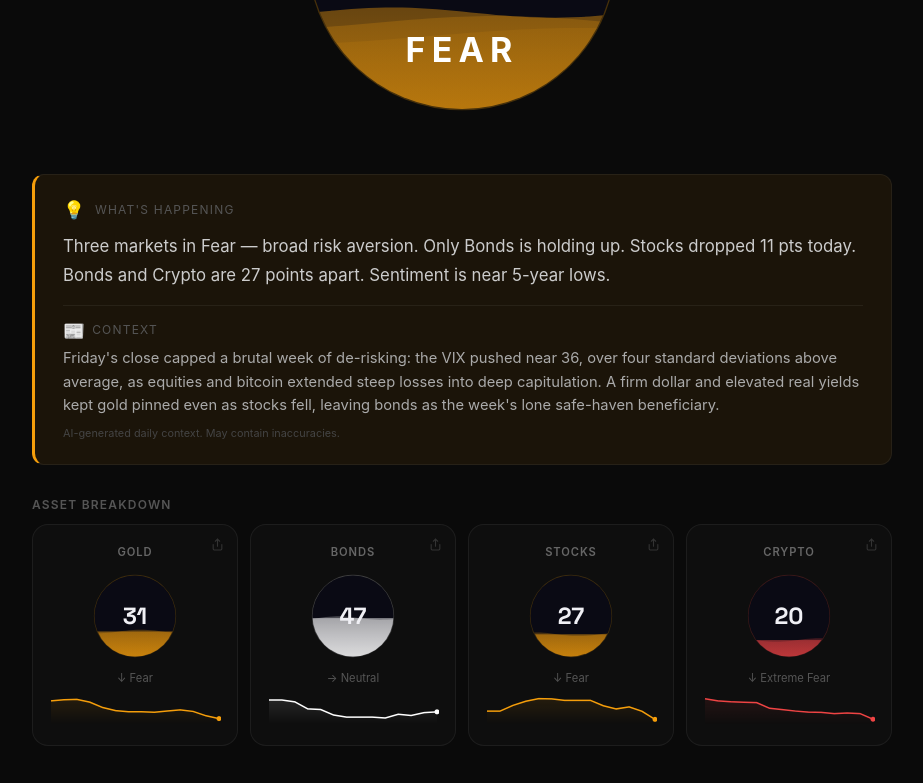
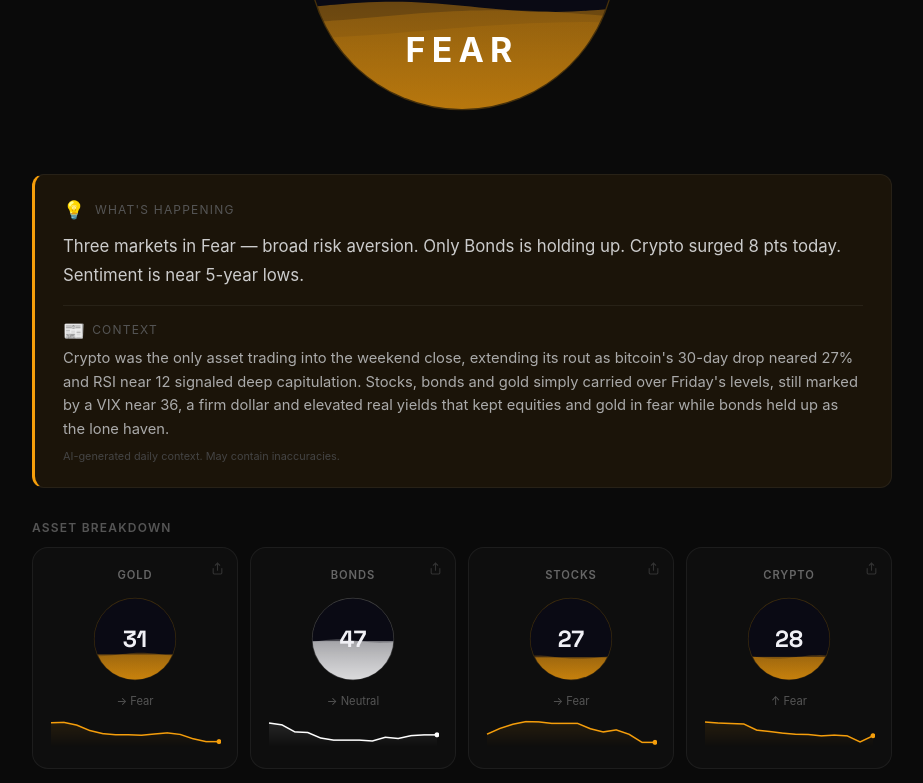
Before and after one commit to applenostalgeek-sketch/gold-fear-greed-index, a plain HTML site: page index.html in a window 1280 px wide. Shown: the part 439-1222 px from the top of the page, without its empty margins (178-1101 px from the left). Drawn offline with Linux system fonts and the light colour scheme.

Commit message:
Update Gold, Stocks, Crypto & Bonds Fear & Greed Indices - 2026-11-22 04:09 UTC

```diff
--- a/data/bonds-fear-greed.json
+++ b/data/bonds-fear-greed.json
@@ -1,7 +1,7 @@
 {
   "score": 47.4,
   "label": "Neutral",
-  "timestamp": "2026-11-21T04:07:50Z",
+  "timestamp": "2026-11-22T04:07:48Z",
   "components": {
     "yield_curve": {
       "score": 58.4,
@@ -36,6 +36,12 @@
   },
   "history": [
     {
+      "date": "2026-11-22",
+      "score": 47.4,
+      "label": "Neutral",
+      "price": 81.45
+    },
+    {
       "date": "2026-11-21",
       "score": 47.4,
       "label": "Neutral",
@@ -2215,12 +2221,6 @@
     },
     {
       "date": "2025-11-23",
-      "score": 55.4,
-      "label": "Neutral",
-      "price": 88.5
-    },
-    {
-      "date": "2025-11-22",
       "score": 55.4,
       "label": "Neutral",
       "price": 88.5
--- a/data/crypto-fear-greed.json
+++ b/data/crypto-fear-greed.json
@@ -1,36 +1,41 @@
 {
-  "score": 20.3,
-  "label": "Extreme Fear",
-  "timestamp": "2026-11-21T04:07:47Z",
+  "score": 27.9,
+  "label": "Fear",
+  "timestamp": "2026-11-22T04:07:46Z",
   "components": {
     "context": {
-      "score": 0,
+      "score": 4.5,
       "weight": 0.3,
-      "detail": "30-day change: -31.7%"
+      "detail": "30-day change: -26.8%"
     },
     "momentum": {
-      "score": 13.2,
+      "score": 15.4,
       "weight": 0.2,
-      "detail": "RSI: 9, Price vs MA200: -23.4%"
+      "detail": "RSI: 12, Price vs MA200: -18.0%"
     },
     "dominance": {
-      "score": 36.9,
+      "score": 46.2,
       "weight": 0.2,
-      "detail": "BTC -26.6% vs ETH -31.0% (14d)"
+      "detail": "BTC -20.4% vs ETH -21.6% (14d)"
     },
     "volume": {
-      "score": 33.2,
+      "score": 33.7,
       "weight": 0.15,
-      "detail": "Vol 7d/30d: 1.34x, price down"
+      "detail": "Vol 7d/30d: 1.33x, price down"
     },
     "volatility": {
-      "score": 35.1,
+      "score": 61.3,
       "weight": 0.15,
-      "detail": "Vol 14d: 60.7% annualized"
+      "detail": "Vol 14d: 46.3% annualized"
     }
   },
   "history": [
     {
+      "date": "2026-11-22",
+      "score": 27.9,
+      "price": 59384.58
+    },
+    {
       "date": "2026-11-21",
       "score": 20.3,
       "price": 55566.85
@@ -1849,11 +1854,6 @@
       "date": "2025-11-23",
       "score": 31.1,
       "price": 86805.01
-    },
-    {
-      "date": "2025-11-22",
-      "score": 30.2,
-      "price": 84648.36
     }
   ]
 }
--- a/data/gold-fear-greed.json
+++ b/data/gold-fear-greed.json
@@ -1,7 +1,7 @@
 {
   "score": 30.9,
   "label": "Fear",
-  "timestamp": "2026-11-21T04:07:42Z",
+  "timestamp": "2026-11-22T04:07:44Z",
   "components": {
     "gld_price": {
       "score": 0,
@@ -9,9 +9,9 @@
       "detail": "GLD 14d: -10.1%"
     },
     "momentum": {
-      "score": 12.8,
+      "score": 12.4,
       "weight": 0.2,
-      "detail": "RSI: 26, Price < MA50"
+      "detail": "RSI: 25, Price < MA50"
     },
     "gold_vs_spy": {
       "score": 46.1,
@@ -19,9 +19,9 @@
       "detail": "GLD -10.1% vs SPY -8.6% (14d)"
     },
     "dollar_index": {
-      "score": 21.0,
+      "score": 21.4,
       "weight": 0.1,
-      "detail": "DXY: 103.84 (+1.9% 14d, MA30: 102.38)"
+      "detail": "DXY: 103.81 (+1.9% 14d, MA30: 102.38)"
     },
     "real_rates": {
       "score": 21.0,
@@ -36,6 +36,11 @@
   },
   "history": [
     {
+      "date": "2026-11-22",
+      "score": 30.9,
+      "price": 322.87
+    },
+    {
       "date": "2026-11-21",
       "score": 30.9,
       "price": 322.87
@@ -1852,11 +1857,6 @@
     },
     {
       "date": "2025-11-23",
-      "score": 67.0,
-      "price": 374.27
-    },
-    {
-      "date": "2025-11-22",
       "score": 67.0,
       "price": 374.27
     }
--- a/data/market-summary.json
+++ b/data/market-summary.json
@@ -1,11 +1,11 @@
 {
-  "date": "2026-11-21",
-  "timestamp": "2026-11-21T04:08:59Z",
-  "session": "2026-11-20",
+  "date": "2026-11-22",
+  "timestamp": "2026-11-22T04:09:31Z",
+  "session": "2026-11-21",
   "is_new": true,
   "source": "ai",
-  "summary": "Friday's close capped a brutal week of de-risking: the VIX pushed near 36, over four standard deviations above average, as equities and bitcoin extended steep losses into deep capitulation. A firm dollar and elevated real yields kept gold pinned even as stocks fell, leaving bonds as the week's lone safe-haven beneficiary.",
-  "tweet": "VIX near 36, bitcoin in deep capitulation, gold capped by a firm dollar \u2014 bonds were the only refuge as the week's risk-off slide intensified into Friday's close.",
+  "summary": "Crypto was the only asset trading into the weekend close, extending its rout as bitcoin's 30-day drop neared 27% and RSI near 12 signaled deep capitulation. Stocks, bonds and gold simply carried over Friday's levels, still marked by a VIX near 36, a firm dollar and elevated real yields that kept equities and gold in fear while bonds held up as the lone haven.",
+  "tweet": "Crypto alone traded the weekend and kept sliding (BTC -27% in 30d, RSI ~12), while stocks, bonds and gold just carried Friday's fear-soaked closes.",
   "scores": {
     "gold": {
       "score": 30.9,
@@ -16,15 +16,15 @@
       "label": "Fear"
     },
     "crypto": {
-      "score": 20.3,
-      "label": "Extreme Fear"
+      "score": 27.9,
+      "label": "Fear"
     },
     "bonds": {
       "score": 47.4,
       "label": "Neutral"
     },
     "sentiment": {
-      "score": 31.5,
+      "score": 33.4,
       "label": "Fear"
     }
   }
--- a/data/previous-labels.json
+++ b/data/previous-labels.json
@@ -2,6 +2,6 @@
   "gold": "Fear",
   "bonds": "Neutral",
   "stocks": "Fear",
-  "crypto": "Extreme Fear",
+  "crypto": "Fear",
   "sentiment": "Fear"
 }
--- a/data/previous-scores.json
+++ b/data/previous-scores.json
@@ -2,6 +2,6 @@
   "gold": 30.9,
   "bonds": 47.4,
   "stocks": 27.4,
-  "crypto": 20.3,
-  "sentiment": 31.5
+  "crypto": 27.9,
+  "sentiment": 33.4
 }
--- a/data/stocks-fear-greed.json
+++ b/data/stocks-fear-greed.json
@@ -1,7 +1,7 @@
 {
   "score": 27.4,
   "label": "Fear",
-  "timestamp": "2026-11-21T04:07:45Z",
+  "timestamp": "2026-11-22T04:07:45Z",
   "components": {
     "price_strength": {
       "score": 0,
@@ -41,6 +41,11 @@
   },
   "history": [
     {
+      "date": "2026-11-22",
+      "score": 27.4,
+      "price": 689.81
+    },
+    {
       "date": "2026-11-21",
       "score": 27.4,
       "price": 689.81
@@ -1857,11 +1862,6 @@
     },
     {
       "date": "2025-11-23",
-      "score": 44.9,
-      "price": 657.09
-    },
-    {
-      "date": "2025-11-22",
       "score": 44.9,
       "price": 657.09
     }
--- a/index.html
+++ b/index.html
@@ -16,7 +16,7 @@
     <link rel="canonical" href="https://onoff.markets/">
 
     <!-- SEO Meta Tags -->
-    <meta name="description" content="Market sentiment is 32 (fear). Gold 31, Bonds 47, Stocks 27, Crypto 20. Fear &amp; Greed across 4 asset classes, updated daily.">
+    <meta name="description" content="Market sentiment is 33 (fear). Gold 31, Bonds 47, Stocks 27, Crypto 28. Fear &amp; Greed across 4 asset classes, updated daily.">
     <meta name="keywords" content="market sentiment, fear and greed index, gold sentiment, bonds sentiment, crypto fear greed, stock market sentiment, market fear greed">
     <meta name="author" content="OnOff.Markets">
 
@@ -41,10 +41,10 @@
         "@type": "WebApplication",
         "name": "OnOff.Markets — Fear & Greed Index",
         "url": "https://onoff.markets",
-        "description": "Market sentiment is 32 (fear). Gold 31, Bonds 47, Stocks 27, Crypto 20. Fear & Greed across 4 asset classes, updated daily.",
+        "description": "Market sentiment is 33 (fear). Gold 31, Bonds 47, Stocks 27, Crypto 28. Fear & Greed across 4 asset classes, updated daily.",
         "applicationCategory": "FinanceApplication",
         "operatingSystem": "All",
-        "dateModified": "2026-11-21",
+        "dateModified": "2026-11-22",
         "offers": {
                 "@type": "Offer",
                 "price": "0",
@@ -574,7 +574,7 @@
         <div class="header">
             <h1>Market Sentiment</h1>
             <div class="tagline">Are investors fearful or greedy today?</div>
-            <div class="updated" id="updated">Updated: November 21, 2026</div>
+            <div class="updated" id="updated">Updated: November 22, 2026</div>
         </div>
 
         <!-- Hero Score: Circle Gauge -->
@@ -598,7 +598,7 @@
                         <rect id="water-fill" x="0" y="200" width="200" height="200" fill="url(#fill-gradient)" />
                         <path id="wave" d="" fill="url(#fill-gradient)" opacity="0.6" />
                     </g>
-                    <text x="100" y="82" class="circle-score-text" id="score" text-anchor="middle" dominant-baseline="central">32</text>
+                    <text x="100" y="82" class="circle-score-text" id="score" text-anchor="middle" dominant-baseline="central">33</text>
                     <text id="sentimentArrow" class="circle-arrow" x="138" y="82" text-anchor="start" dominant-baseline="central"></text>
                     <text x="100" y="107" class="circle-suffix" text-anchor="middle" dominant-baseline="central">/100</text>
                     <text x="100" y="155" class="circle-label" id="label" text-anchor="middle" dominant-baseline="central">FEAR</text>
@@ -612,7 +612,7 @@
                 <span class="insight-icon">💡</span>
                 <h2 class="insight-title">What's happening</h2>
             </div>
-            <div class="insight-text" id="insight">Friday&#x27;s close capped a brutal week of de-risking: the VIX pushed near 36, over four standard deviations above average, as equities and bitcoin extended steep losses into deep capitulation. A firm dollar and elevated real yields kept gold pinned even as stocks fell, leaving bonds as the week&#x27;s lone safe-haven beneficiary.</div>
+            <div class="insight-text" id="insight">Crypto was the only asset trading into the weekend close, extending its rout as bitcoin&#x27;s 30-day drop neared 27% and RSI near 12 signaled deep capitulation. Stocks, bonds and gold simply carried over Friday&#x27;s levels, still marked by a VIX near 36, a firm dollar and elevated real yields that kept equities and gold in fear while bonds held up as the lone haven.</div>
             <div class="context-section" id="contextBox" style="display:none;">
                 <div class="context-label"><span class="context-icon">📰</span>Context</div>
                 <div class="context-text" id="contextText"></div>
@@ -729,7 +729,7 @@
                             <rect id="cryptoFill" x="0" y="100" width="100" height="100" fill="url(#mini-grad-crypto)"/>
                             <path id="cryptoWave" d="" fill="url(#mini-grad-crypto)" opacity="0.5"/>
                         </g>
-                        <text x="50" y="50" class="mini-score-text" id="cryptoValue" text-anchor="middle" dominant-baseline="central">20</text>
+                        <text x="50" y="50" class="mini-score-text" id="cryptoValue" text-anchor="middle" dominant-baseline="central">28</text>
                     </svg>
                 </div>
                 <div class="asset-trend" id="cryptoTrend"></div>
```
Also changed, not shown: data/etf-shares.json (+7 -0 lines), gold.html (+3 -3 lines), sitemap.xml (+10 -10 lines), data/history-5y-bonds.json, data/history-5y-crypto.json, data/history-5y-gold.json, data/history-5y-stocks.json, og-crypto.png, og-home.png.
